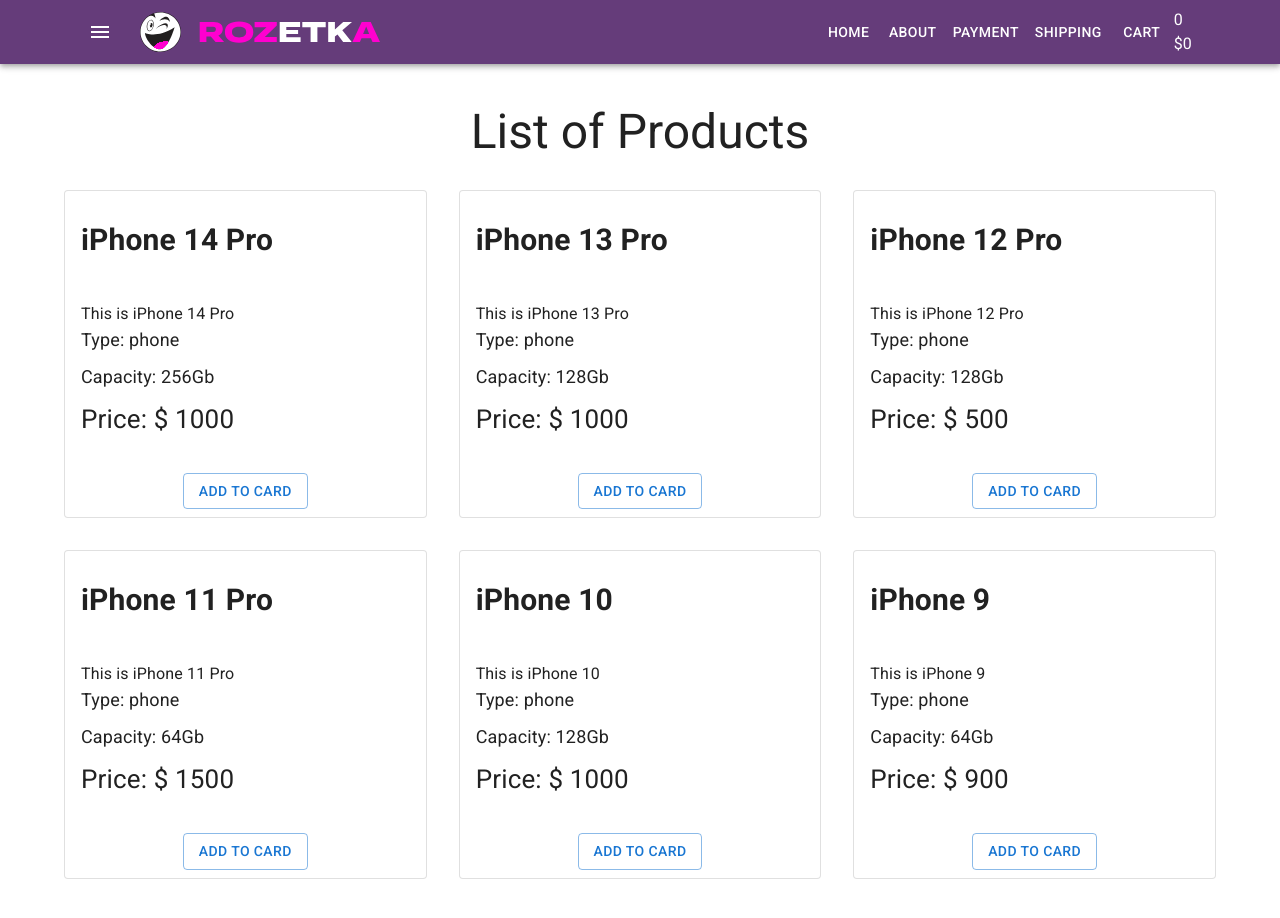
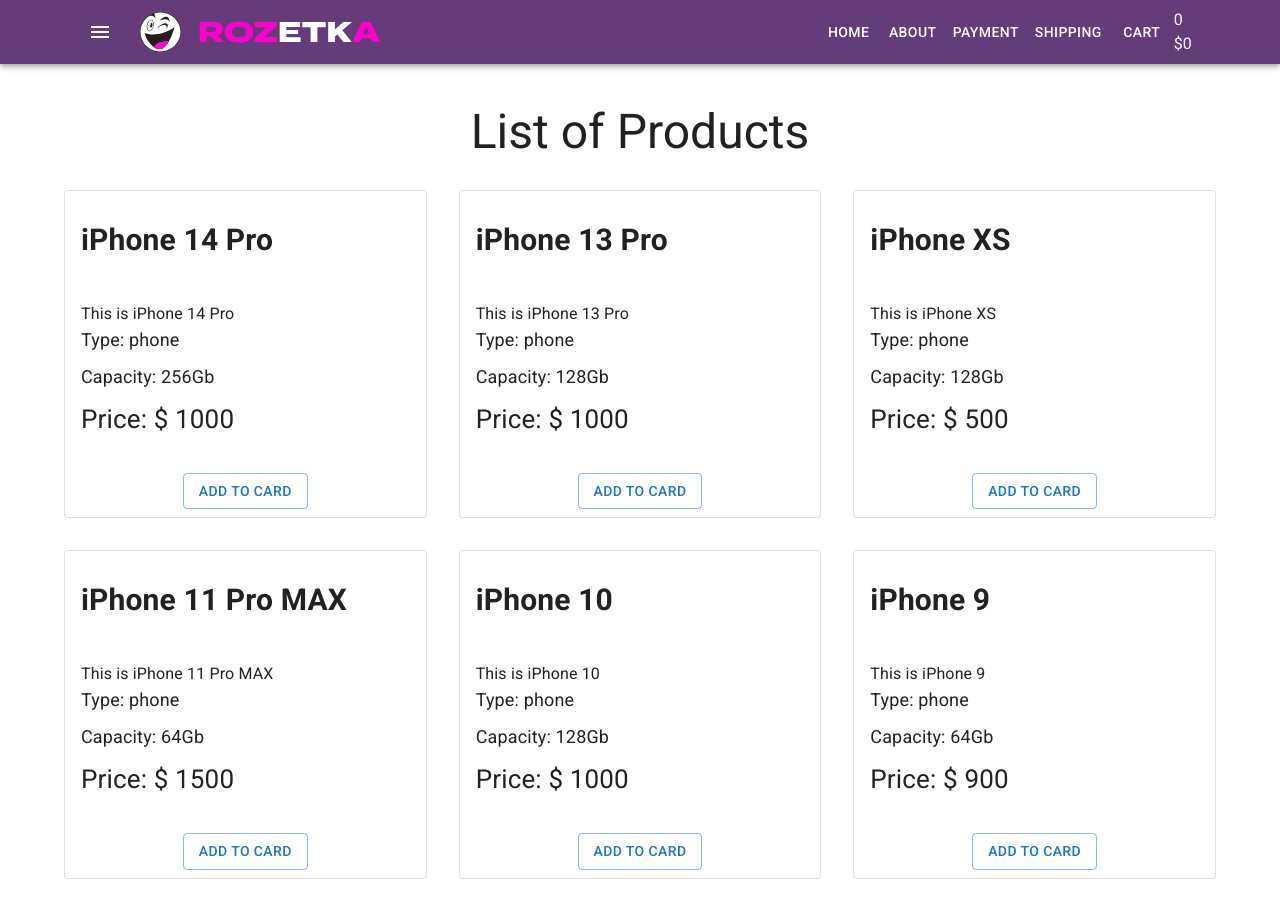
Before and after one commit to OlgaStam/shop-project-react, a React (Create React App) app: page / in a window 1280 px wide. Built offline with nearby package versions, Linux system fonts and the light colour scheme.

Commit message:
id для map

```diff
--- a/src/components/Products/ProductList.tsx
+++ b/src/components/Products/ProductList.tsx
@@ -19,8 +19,19 @@
             <Grid container spacing={4}>
                 {productsArray.map(
                     (productTheCurrentArrayElementInEachMapIteration) => (
-                        <Grid item xs={12} sm={6} md={4}>
+                        <Grid
+                            item
+                            xs={12}
+                            sm={6}
+                            md={4}
+                            key={
+                                productTheCurrentArrayElementInEachMapIteration.id
+                            }
+                        >
                             <ProductListItem
+                                id={
+                                    productTheCurrentArrayElementInEachMapIteration.id
+                                }
                                 title={
                                     productTheCurrentArrayElementInEachMapIteration.title
                                 }
--- a/src/components/Products/ProductListItem.tsx
+++ b/src/components/Products/ProductListItem.tsx
@@ -2,12 +2,13 @@
 import './ProductListItem.scss'
 
 type Props = {
+    id: number
     title: string
     type: string
     capacity: string
     price: number
 }
-const ProductListItem = (props: Props) => {
+function ProductListItem(props: Props) {
     return (
         <Card className="product" variant="outlined">
             <CardContent>
--- a/src/utils/productsArray.ts
+++ b/src/utils/productsArray.ts
@@ -1,5 +1,5 @@
 export type Product = {
-    id?: number
+    id: number
     title: string
     capacity: string
     type: string
@@ -9,7 +9,7 @@
 
 const productsArray: Product[] = [
     {
-        // id: 1,
+        id: 1,
         title: 'iPhone 14 Pro',
         type: 'phone',
         capacity: '256',
@@ -17,7 +17,7 @@
         // image: '/images/Black.webp',
     },
     {
-        // id: 2,
+        id: 2,
         title: 'iPhone 13 Pro',
         type: 'phone',
         capacity: '128',
@@ -25,23 +25,23 @@
         // image: '/images/Blue.webp',
     },
     {
-        // id: 3,
-        title: 'iPhone 12 Pro',
+        id: 3,
+        title: 'iPhone XS',
         type: 'phone',
         capacity: '128',
         price: 500,
         // image: '/images/gold.webp',
     },
     {
-        // id: 4,
-        title: 'iPhone 11 Pro',
+        id: 4,
+        title: 'iPhone 11 Pro MAX',
         type: 'phone',
         capacity: '64',
         price: 1500,
         // image: '/images/Purple.webp',
     },
     {
-        // id: 5,
+        id: 5,
         title: 'iPhone 10',
         type: 'phone',
         capacity: '128',
@@ -49,7 +49,7 @@
         // image: '/images/Red.webp',
     },
     {
-        // id: 6,
+        id: 6,
         title: 'iPhone 9',
         type: 'phone',
         capacity: '64',
```
Also changed, not shown: public/logo.svg.
